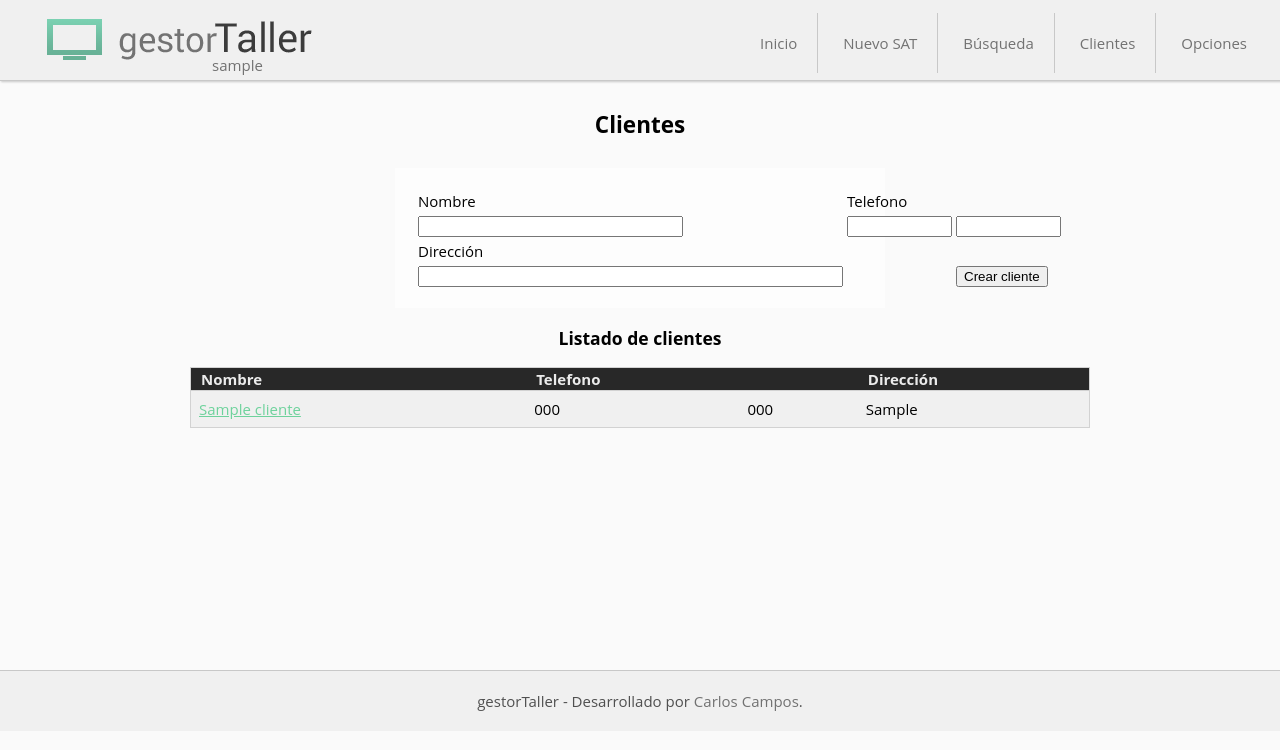
After one commit to camtes/gestorTaller, a PHP site: page /cliente.php in a window 1280 px wide. The commit adds this page. Shown: the top 750 px of the page. Run offline with PHP 8.4, Linux system fonts and the light colour scheme; the visitor is signed in with stand-in values (Sample User, id 1); tables that the repository leaves empty or names only in its code hold one stand-in row (values such as "Sample post"); some libraries are stand-ins or nearby versions.

Commit message:
Implementacion cliente
Se añade la opción de introducir un nuevo cliente y de ver los clientes
creados en el sistema

```diff
--- a/actions/login.php
+++ b/actions/login.php
@@ -15,8 +15,6 @@
 	    header('Location:../listado.php');
 	}
 	else {
-	    echo "<script> alert ('Usuario no identificado, vuelve a introducir el usuario y contraseña correctamente') </script>";
-
 	    header('Location:../index.php');
 	}
 ?>
--- /dev/null
+++ b/cliente.php
@@ -0,0 +1,89 @@
+<?php
+    if (!isset($_SESSION)){
+        session_start();
+    }
+    else {
+        header("Location:index.html");
+    }
+    require_once("funciones.php");
+?>
+<!DOCTYPE html>
+<html>
+<head>
+    <meta charset="UTF-8">
+    <?php pintaHeader() ?>
+    <link rel="stylesheet" type="text/css" href="css/listado.css">
+    <link rel="stylesheet" type="text/css" href="css/cliente.css">
+</head>
+<body>
+    <section id="cabecera">
+        <?php pintaMenu() ?>
+        <a id="botonMenu" href="#"><span><img src="img/menu.png"></span></a>
+    </section>
+
+    <section id="contenedor">
+        <h2> Clientes</h2>
+        <section id="contenido">
+            <secton id="nuevo_cliente">
+                <form action="actions/nuevo_cliente.php" method="post">
+                    <table summary="Nuevo cliente">
+                        <tr>
+                            <td>Nombre</td>
+                            <td>Telefono</td>
+                            <td></td>
+                        </tr>
+                        <tr>
+                            <td><input type="text" name="fnombre" size=30 maxlength="50" required></td>
+                            <td><input type="text" name="ftelefono" size=10 maxlength="9" required></td>
+                            <td><input type="text" name="ftelefono2" size=10 maxlength="9"></td>
+                        </tr>
+                        <tr>
+                            <td>Dirección</td>
+                            <td></td>
+                            <td></td>
+                        </tr>
+                        <tr>
+                            <td><input type="text" name="fdireccion" size=50 maxlength="50" required></td>
+                            <td></td>
+                            <td><input type="submit" value="Crear cliente" ></td>
+                        </tr>
+                   </table>
+                </form>
+            </section>
+            <!-- Tabla de clientes en el sistema -->
+
+            <h3> Listado de clientes </h3>
+            <table summary="Listado de clientes" id="listado">
+                <thead>
+                    <tr>
+                        <th> Nombre </th>
+                        <th> Telefono </th>
+                        <th>  </th>
+                        <th> Dirección </th>
+                    </tr>
+
+                </thead>
+                <tbody>
+                    <tr>
+                    <?php
+                    foreach (cargarListaClientes() as $fila) {
+                        echo "
+                        <tr>
+                            <td> <a href='#'>".$fila["nombre"]."</a></td>
+                            <td> ".$fila["telefono"]."</td>
+                            <td> ".$fila["telefono2"]."</td>
+                            <td> ".$fila["direccion"]."</td>
+                        </tr>";
+                    }
+                    ?>
+
+
+                </tbody>
+            </table>
+        </section>
+    </section>
+    <footer>
+        gestorTaller - Desarrollado por <a href="http://carloscamposfuentes.wordpress.com" target="_blank">Carlos Campos</a>.
+    </footer>
+</body>
+</html>
--- /dev/null
+++ b/configuracion/configuracion.php
@@ -0,0 +1,8 @@
+<?php
+
+// Conexión a base de datos
+define("DB_DSN", "mysql:host=192.168.56.101;dbname=gestorTaller");
+define("DB_USUARIO", "gTaller_user");
+define("DB_CONTRASENA", "g3stor");
+define("TABLA_CLIENTE", 'cliente');
+?>
--- /dev/null
+++ b/css/cliente.css
@@ -0,0 +1,7 @@
+#nuevo_cliente form{
+	width: 450px;
+	height: 100px;
+	margin: auto;
+	background-color: rgb(253,253,253);
+	padding: 20px;
+}
--- a/css/estilo.css
+++ b/css/estilo.css
@@ -12,6 +12,10 @@ body a {
 
 body a:hover {
     color: rgb(110,210,156);
+}
+
+h3 {
+    text-align: center;
 }
 
 #cabecera{
--- a/css/listado.css
+++ b/css/listado.css
@@ -14,10 +14,12 @@
 #listado th {
     background-color: rgb(40, 40, 40);
     color: rgb(235,235,235);
+    padding-left: 10px;
 }
 
-#listado th, td {
+#listado th, #listado td {
     border-bottom: 1px solid rgb(210,210,210);
+    text-align: left;
 }
 
 #listado a {
--- a/funciones.php
+++ b/funciones.php
@@ -1,4 +1,9 @@
 <?php
+require_once("configuracion/configuracion.php");
+
+    function conectaBD($tabla) {
+
+    }
 
  	function pintaMenu() {
  		echo '
@@ -8,7 +13,7 @@
             	    <li><a href="listado.php"> Inicio </a></li>
 	                <li><a href=""> Nuevo SAT </a></li>
 	                <li><a href=""> Búsqueda </a></li>
-	                <li><a href=""> Clientes </a></li>
+	                <li><a href="cliente.php"> Clientes </a></li>
 	                <li><a class="final" href=""> Opciones</a></li>
 	            </ul>
     		</nav>
@@ -23,4 +28,40 @@
     		<meta name="viewport" content="width=device-width, initial-scale=1" />
     		<script src="http://css3-mediaqueries-js.googlecode.com/svn/trunk/css3-mediaqueries.js"></script>';
  	}
+
+// FUNCIONES CON USO DE BASE DE DATOS ---------------------------
+
+    function insertar_cliente($nombre, $tlfn, $tlfn2, $dir) {
+        try {
+            $conexion = new PDO(DB_DSN, DB_USUARIO, DB_CONTRASENA);
+            $conexion->setAttribute(PDO::ATTR_ERRMODE, PDO::ERRMODE_EXCEPTION);
+        }
+        catch (PDOException $e) {echo "Conexión fallida: ".$e->getMessage();}
+
+        if ($tlfn2 == "") {
+            $consultaSQL = "INSERT INTO ".TABLA_CLIENTE."(nombre, telefono,
+                        direccion) VALUES ('".$nombre."', ".$tlfn.",
+                        '".$dir."')";
+        }
+        else {
+        $consultaSQL = "INSERT INTO ".TABLA_CLIENTE."(nombre, telefono, telefono2,
+                        direccion) VALUES ('".$nombre."', ".$tlfn.",
+                        ".$tlfn2.", '".$dir."')";
+        }
+
+        $resultados = $conexion->query($consultaSQL);
+    }
+
+    function cargarListaClientes() {
+        try {
+            $conexion = new PDO(DB_DSN, DB_USUARIO, DB_CONTRASENA);
+            $conexion->setAttribute(PDO::ATTR_ERRMODE, PDO::ERRMODE_EXCEPTION);
+        }
+        catch (PDOException $e) {echo "Conexión fallida: ".$e->getMessage();}
+
+        $consultaSQL = "SELECT * FROM ".TABLA_CLIENTE;
+        $resultados = $conexion->query($consultaSQL);
+
+        return $resultados;
+    }
 ?>
```
Also changed, not shown: actions/nuevo_cliente.php (added, +12 -0 lines).
